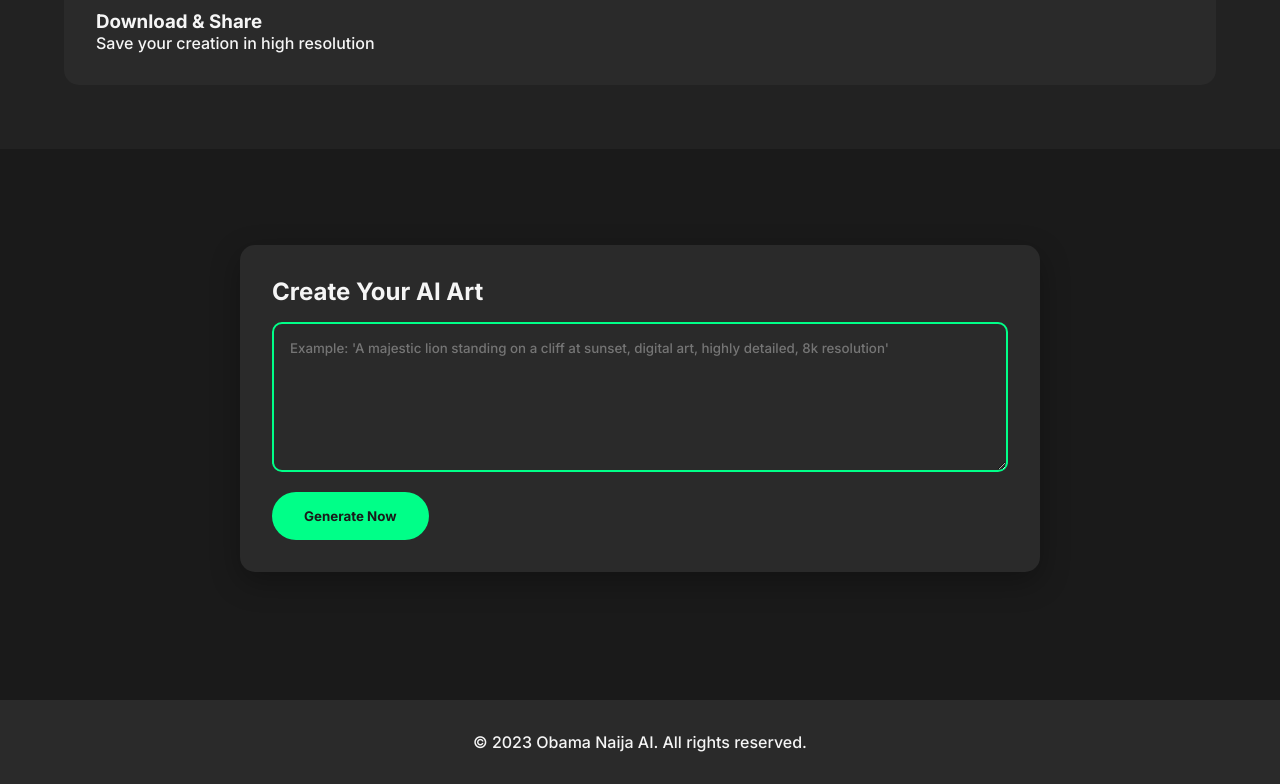
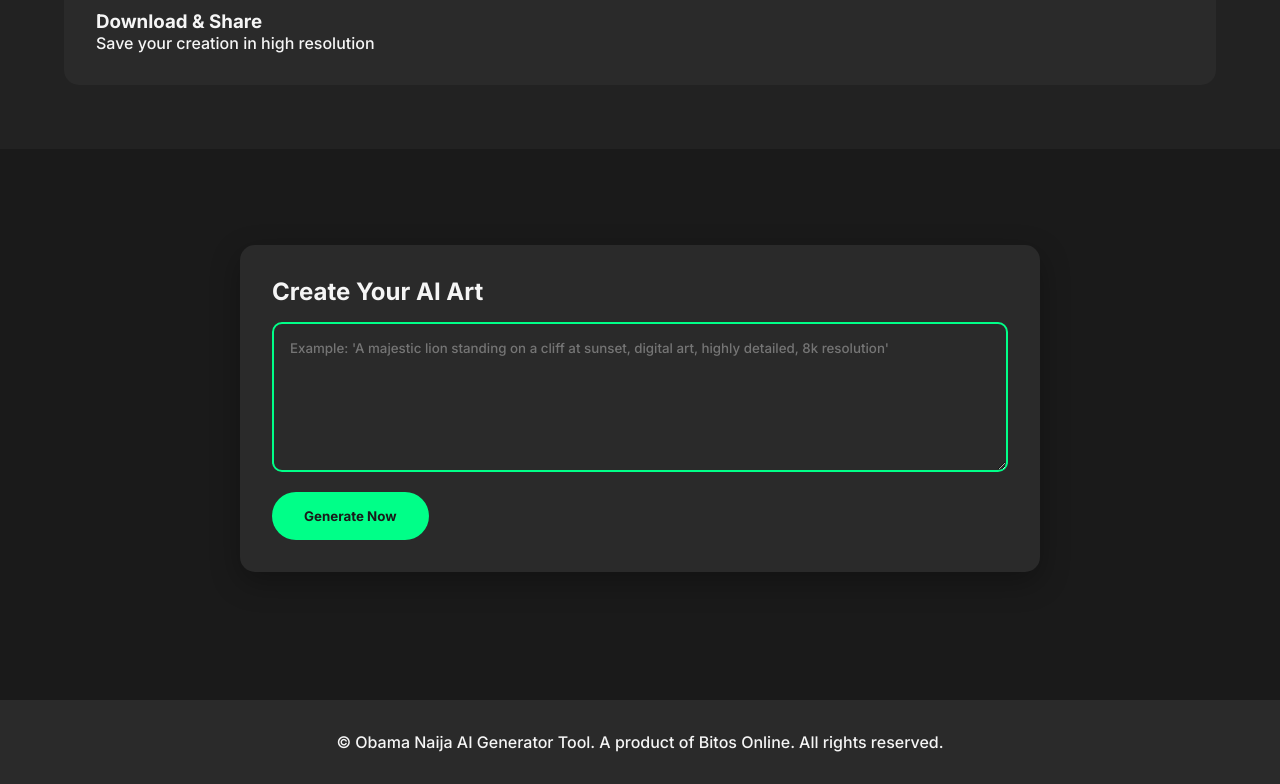
Before and after one commit to mribitokun/text2image, a plain HTML site: page index.html in a window 1280 px wide. Shown: the part 1061-1845 px from the top of the page. Drawn offline with Linux system fonts and the light colour scheme.

Commit message:
index.html

```diff
--- a/index.html
+++ b/index.html
@@ -355,7 +355,7 @@
     </section>
 
     <footer class="footer">
-        <p>© 2023 Obama Naija AI. All rights reserved.</p>
+        <p>© Obama Naija AI Generator Tool. A product of Bitos Online. All rights reserved.</p>
     </footer>
 
     <script>
```
